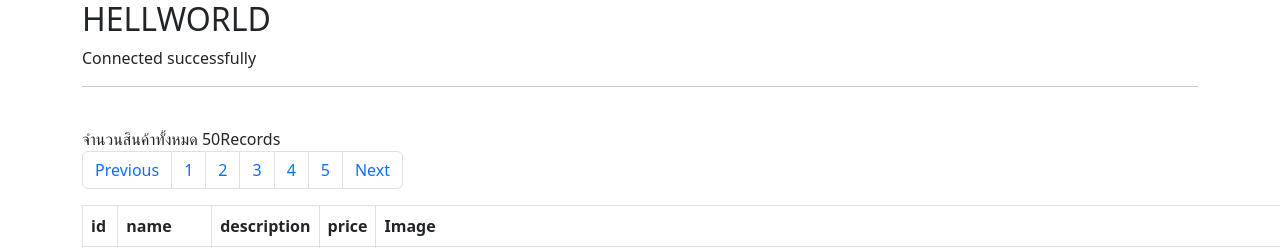
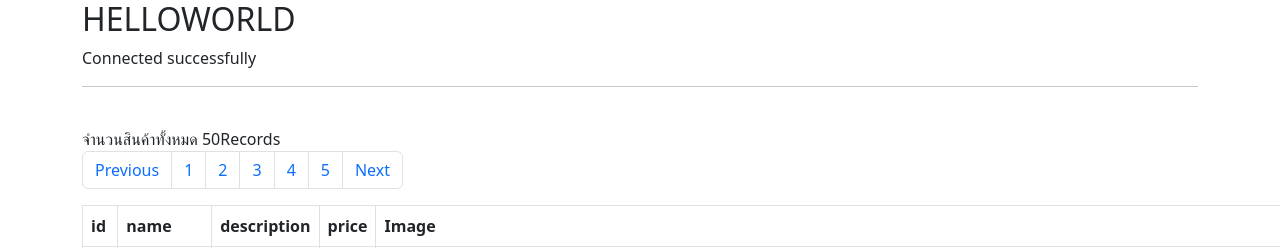
Before and after one commit to aon132543/php_webapp_homework, a PHP site: page / in a window 1280 px wide; the page is wider, and only the part inside the window is pictured. Shown: the top 248 px of that part. Run offline with PHP 8.4, Linux system fonts and the light colour scheme; data comes from the database, SQL or seed files in the repository.

Commit message:
Update index.php

```diff
--- a/index.php
+++ b/index.php
@@ -13,7 +13,7 @@
 <script src="https://cdn.jsdelivr.net/npm/bootstrap@5.2.1/dist/js/bootstrap.bundle.min.js" integrity="sha384-u1OknCvxWvY5kfmNBILK2hRnQC3Pr17a+RTT6rIHI7NnikvbZlHgTPOOmMi466C8" crossorigin="anonymous"></script>
 
 <div class="container">
-    <h2> HELLWORLD </h2>
+    <h2> HELLOWORLD </h2>
 <?php
 $servername="localhost";
 $username = "root";
```
